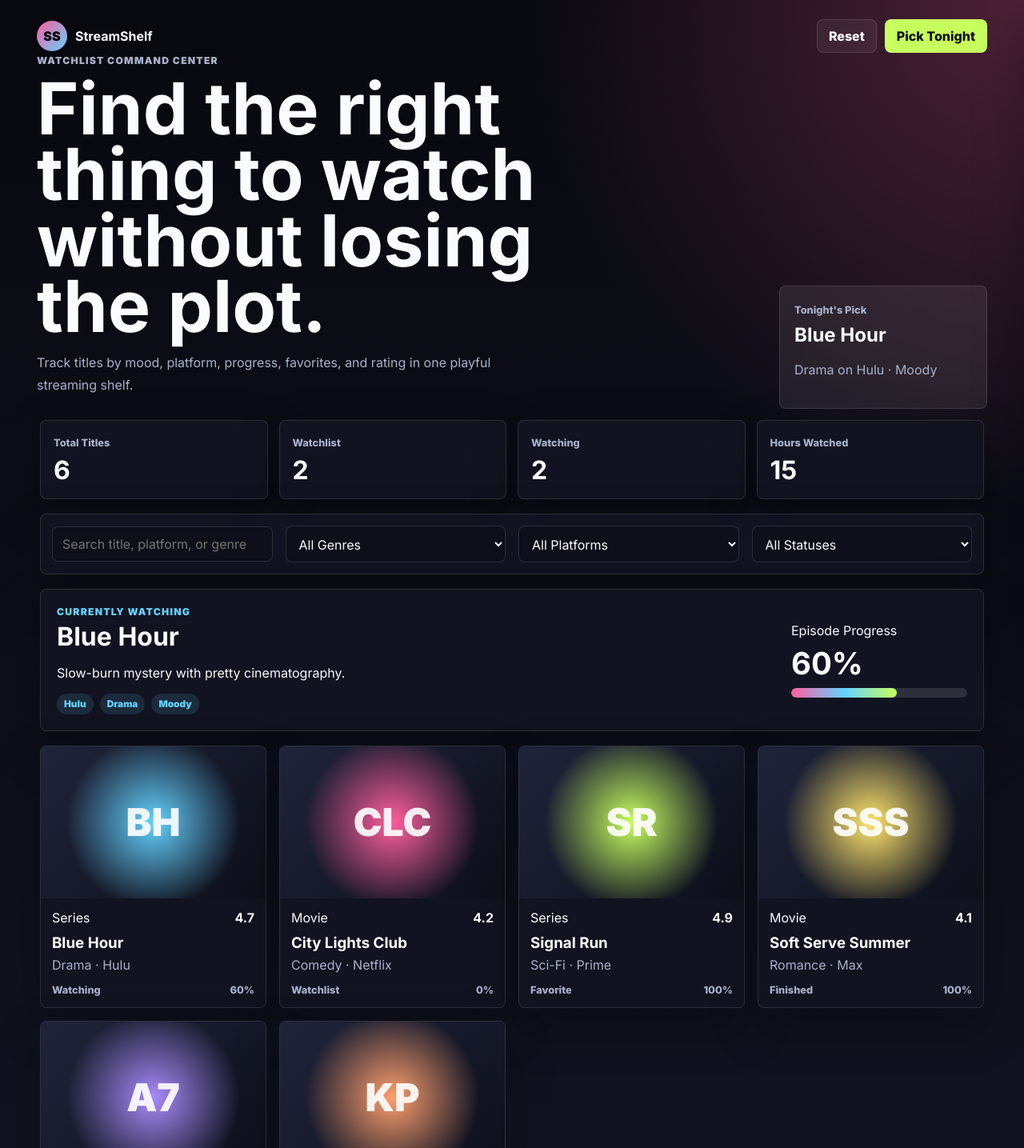
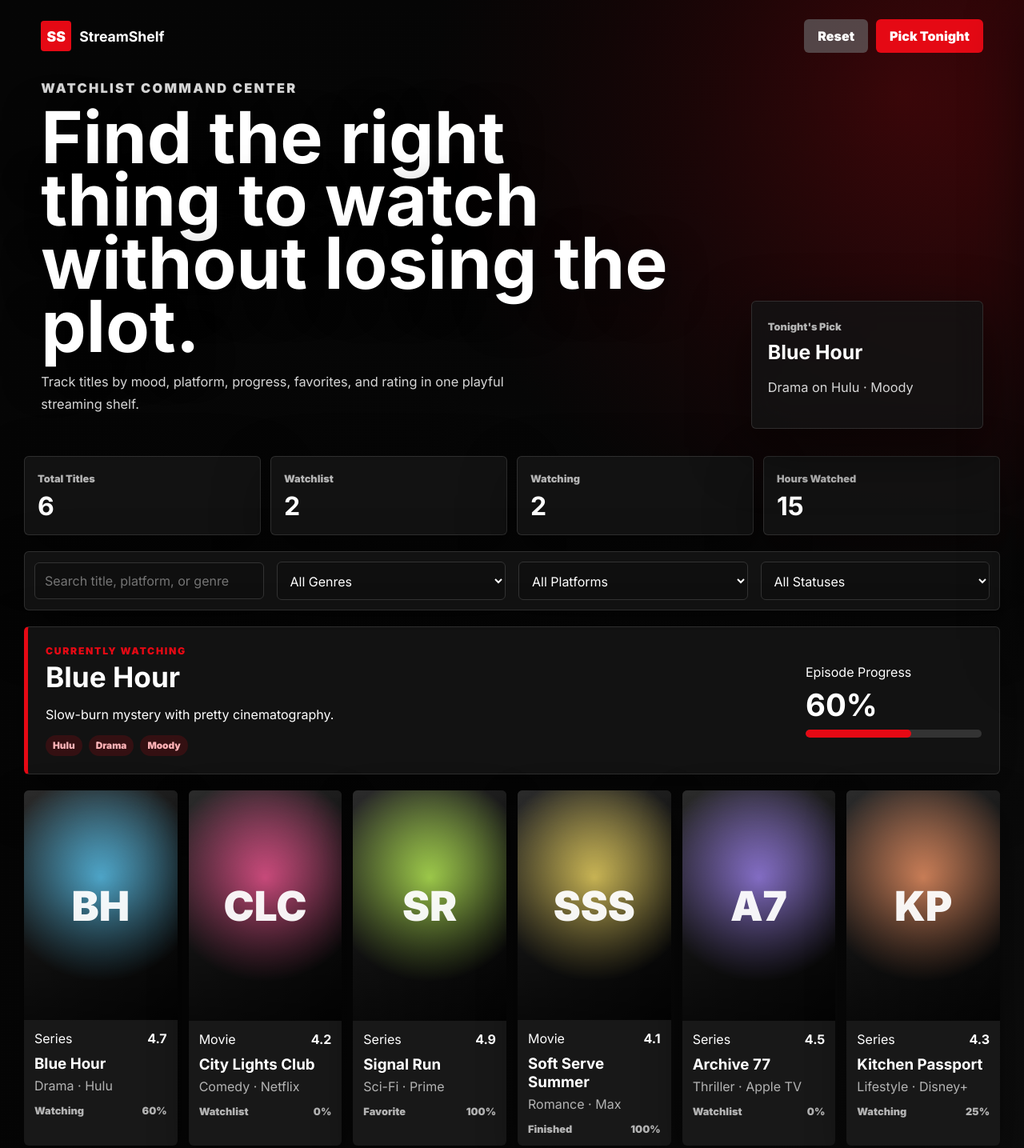
Before and after one commit to briannab1997/BB-StreamShelf, a website: page index.html in a window 1280 px wide. Shown: the top 1435 px of the page at 80% size. Drawn offline with Linux system fonts and the light colour scheme.

Commit message:
Update StreamShelf styling

```diff
--- a/css/style.css
+++ b/css/style.css
@@ -1,71 +1,273 @@
 :root {
-  --bg: #08090f;
-  --surface: #121422;
-  --surface-2: #1b1f33;
-  --ink: #f9fbff;
-  --muted: #a9b1ca;
-  --pink: #ff5e9c;
-  --blue: #63d2ff;
-  --lime: #c7ff5e;
-  --yellow: #ffe56b;
-  --line: rgba(255,255,255,.12);
-  --radius: 8px;
+  --bg: #050505;
+  --surface: #141414;
+  --surface-2: #1f1f1f;
+  --ink: #ffffff;
+  --muted: #b3b3b3;
+  --red: #e50914;
+  --red-dark: #b20710;
+  --line: rgba(255, 255, 255, 0.12);
+  --radius: 6px;
   --font: "Inter", system-ui, sans-serif;
 }
+
 * { box-sizing: border-box; }
-body { margin: 0; min-height: 100vh; background: radial-gradient(circle at top right, rgba(255,94,156,.28), transparent 30%), linear-gradient(180deg, #08090f, #121422); color: var(--ink); font-family: var(--font); }
+
+body {
+  margin: 0;
+  min-height: 100vh;
+  background:
+    linear-gradient(90deg, rgba(5, 5, 5, 0.98) 0%, rgba(5, 5, 5, 0.76) 48%, rgba(5, 5, 5, 0.4) 100%),
+    radial-gradient(circle at 88% 8%, rgba(229, 9, 20, 0.45), transparent 34%),
+    linear-gradient(180deg, #050505, #111);
+  color: var(--ink);
+  font-family: var(--font);
+}
+
 button, input, select { font: inherit; }
 button { cursor: pointer; }
-.shell { padding: 24px clamp(18px,4vw,46px) 42px; }
-.nav, .hero, .toolbar, .spotlight, .card-line, .status-row, .drawer-actions { display: flex; align-items: center; justify-content: space-between; gap: 16px; }
-.brand { display: flex; align-items: center; gap: 10px; font-weight: 900; }
-.brand span { width: 38px; height: 38px; display: grid; place-items: center; border-radius: 50%; background: linear-gradient(135deg, var(--pink), var(--blue)); color: #05060a; }
+
+.shell {
+  min-height: 620px;
+  padding: 24px clamp(18px, 4vw, 54px) 120px;
+}
+
+.nav, .hero, .toolbar, .spotlight, .card-line, .status-row, .drawer-actions {
+  display: flex;
+  align-items: center;
+  justify-content: space-between;
+  gap: 16px;
+}
+
+.brand {
+  display: flex;
+  align-items: center;
+  gap: 10px;
+  font-size: 1.1rem;
+  font-weight: 900;
+}
+
+.brand span {
+  width: 38px;
+  height: 38px;
+  display: grid;
+  place-items: center;
+  border-radius: 4px;
+  background: var(--red);
+  color: #fff;
+  font-weight: 900;
+}
+
 .nav-actions { display: flex; gap: 10px; }
-.primary-btn, .ghost-btn, .drawer-actions button, .close-btn { border: 1px solid var(--line); border-radius: var(--radius); font-weight: 800; }
-.primary-btn, .ghost-btn, .drawer-actions button { padding: 10px 14px; }
-.primary-btn { background: var(--lime); color: #111; }
-.ghost-btn { background: rgba(255,255,255,.06); color: var(--ink); }
-.hero { align-items: end; min-height: 390px; }
-.hero h1 { max-width: 780px; margin: 8px 0 12px; font-size: clamp(2.6rem, 7vw, 5.8rem); line-height: .92; letter-spacing: 0; }
-.hero p { max-width: 620px; color: var(--muted); line-height: 1.7; }
-.eyebrow { margin: 0; color: var(--blue); font-size: .76rem; font-weight: 900; text-transform: uppercase; letter-spacing: .1em; }
-.hero-pick { min-width: 260px; border: 1px solid var(--line); border-radius: var(--radius); background: rgba(255,255,255,.08); padding: 18px; backdrop-filter: blur(16px); }
-.hero-pick span, .metrics span, .status-row span { color: var(--muted); font-size: .8rem; font-weight: 800; }
-.hero-pick strong { display: block; margin: 8px 0; font-size: 1.5rem; }
-.main { width: min(1180px, calc(100% - 32px)); margin: -28px auto 46px; display: grid; gap: 18px; }
-.metrics { display: grid; grid-template-columns: repeat(4, minmax(0, 1fr)); gap: 14px; }
-.metrics article, .toolbar, .spotlight, .media-card, .drawer-card { border: 1px solid var(--line); border-radius: var(--radius); background: rgba(18,20,34,.9); box-shadow: 0 24px 60px rgba(0,0,0,.28); }
-.metrics article { padding: 16px; }
-.metrics strong { display: block; margin-top: 6px; font-size: 2rem; }
-.toolbar { padding: 14px; }
-input, select { width: 100%; border: 1px solid var(--line); border-radius: var(--radius); background: #0d0f1a; color: var(--ink); padding: 11px 12px; }
-.spotlight { padding: 20px; }
-.spotlight h2 { margin: 4px 0; font-size: 2rem; }
-.project-tags { display: flex; flex-wrap: wrap; gap: 8px; margin-top: 14px; }
-.project-tags span { border-radius: 999px; background: rgba(99,210,255,.12); color: var(--blue); padding: 6px 9px; font-size: .74rem; font-weight: 900; }
+
+.primary-btn, .ghost-btn, .drawer-actions button, .close-btn {
+  border: 1px solid transparent;
+  border-radius: var(--radius);
+  font-weight: 850;
+}
+
+.primary-btn, .ghost-btn, .drawer-actions button { padding: 10px 16px; }
+.primary-btn { background: var(--red); color: #fff; }
+.primary-btn:hover, .drawer-actions button:hover { background: var(--red-dark); }
+.ghost-btn { background: rgba(109, 109, 110, 0.62); color: #fff; }
+
+.hero {
+  align-items: end;
+  min-height: 470px;
+}
+
+.hero h1 {
+  max-width: 820px;
+  margin: 8px 0 14px;
+  font-size: clamp(2.6rem, 7vw, 6.3rem);
+  line-height: 0.88;
+  letter-spacing: 0;
+  text-shadow: 0 12px 50px rgba(0, 0, 0, 0.65);
+}
+
+.hero p {
+  max-width: 650px;
+  color: #d6d6d6;
+  line-height: 1.7;
+  font-size: 1.02rem;
+}
+
+.eyebrow {
+  margin: 0;
+  color: var(--red);
+  font-size: 0.76rem;
+  font-weight: 900;
+  text-transform: uppercase;
+  letter-spacing: 0.14em;
+}
+
+.hero-pick {
+  min-width: 290px;
+  border: 1px solid var(--line);
+  border-radius: var(--radius);
+  background: rgba(20, 20, 20, 0.84);
+  padding: 20px;
+  box-shadow: 0 24px 70px rgba(0, 0, 0, 0.55);
+  backdrop-filter: blur(18px);
+}
+
+.hero-pick span, .metrics span, .status-row span {
+  color: var(--muted);
+  font-size: 0.8rem;
+  font-weight: 850;
+}
+
+.hero-pick strong {
+  display: block;
+  margin: 8px 0;
+  font-size: 1.55rem;
+}
+
+.main {
+  width: min(1220px, calc(100% - 32px));
+  margin: -86px auto 46px;
+  display: grid;
+  gap: 20px;
+}
+
+.metrics {
+  display: grid;
+  grid-template-columns: repeat(4, minmax(0, 1fr));
+  gap: 12px;
+}
+
+.metrics article, .toolbar, .spotlight, .drawer-card {
+  border: 1px solid var(--line);
+  border-radius: var(--radius);
+  background: rgba(20, 20, 20, 0.94);
+  box-shadow: 0 24px 70px rgba(0, 0, 0, 0.42);
+}
+
+.metrics article {
+  padding: 16px;
+}
+
+.metrics strong {
+  display: block;
+  margin-top: 6px;
+  font-size: 2rem;
+}
+
+.toolbar {
+  padding: 12px;
+}
+
+input, select {
+  width: 100%;
+  border: 1px solid #333;
+  border-radius: var(--radius);
+  background: #0f0f0f;
+  color: var(--ink);
+  padding: 12px;
+}
+
+.spotlight {
+  padding: 22px;
+  border-left: 5px solid var(--red);
+}
+
+.spotlight h2 {
+  margin: 4px 0;
+  font-size: 2.2rem;
+}
+
+.project-tags {
+  display: flex;
+  flex-wrap: wrap;
+  gap: 8px;
+  margin-top: 14px;
+}
+
+.project-tags span {
+  border-radius: 999px;
+  background: rgba(229, 9, 20, 0.16);
+  color: #ffb3b7;
+  padding: 6px 9px;
+  font-size: 0.74rem;
+  font-weight: 900;
+}
+
 .progress-panel { min-width: 220px; }
 .progress-panel strong { display: block; margin: 8px 0; font-size: 2.4rem; }
-.progress-track { overflow: hidden; height: 12px; border-radius: 999px; background: rgba(255,255,255,.12); }
-.progress-track i { display: block; height: 100%; border-radius: inherit; background: linear-gradient(90deg, var(--pink), var(--blue), var(--lime)); }
-.media-grid { display: grid; grid-template-columns: repeat(auto-fit, minmax(240px, 1fr)); gap: 16px; }
-.media-card { overflow: hidden; transition: transform .2s ease; }
-.media-card:hover { transform: translateY(-4px); }
-.poster { min-height: 190px; display: grid; place-items: center; background: radial-gradient(circle, var(--poster), transparent 64%), linear-gradient(135deg, #20243a, #0d0f1a); }
-.poster span { font-size: 3rem; font-weight: 900; color: rgba(255,255,255,.9); }
-.media-copy { padding: 14px; }
+.progress-track { overflow: hidden; height: 10px; border-radius: 999px; background: rgba(255, 255, 255, 0.14); }
+.progress-track i { display: block; height: 100%; border-radius: inherit; background: var(--red); }
+
+.media-grid {
+  display: grid;
+  grid-template-columns: repeat(auto-fit, minmax(190px, 1fr));
+  gap: 14px;
+}
+
+.media-card {
+  overflow: hidden;
+  border: 0;
+  border-radius: var(--radius);
+  background: #181818;
+  box-shadow: 0 18px 48px rgba(0, 0, 0, 0.42);
+  transition: transform 0.2s ease, box-shadow 0.2s ease;
+}
+
+.media-card:hover {
+  transform: scale(1.045);
+  box-shadow: 0 24px 70px rgba(0, 0, 0, 0.58);
+  z-index: 3;
+}
+
+.poster {
+  aspect-ratio: 2 / 3;
+  min-height: 0;
+  display: grid;
+  place-items: center;
+  background:
+    linear-gradient(180deg, transparent 0%, rgba(0, 0, 0, 0.58) 100%),
+    radial-gradient(circle at 50% 38%, var(--poster), transparent 64%),
+    linear-gradient(135deg, #2b2b2b, #080808);
+}
+
+.poster span {
+  font-size: 3.2rem;
+  font-weight: 900;
+  color: rgba(255, 255, 255, 0.94);
+}
+
+.media-copy { padding: 13px; }
 .media-copy h3 { margin: 10px 0 6px; }
 .media-copy p { color: var(--muted); margin: 0 0 14px; }
-.drawer { position: fixed; inset: 0 0 0 auto; width: min(430px, 100%); transform: translateX(100%); transition: transform .2s ease; z-index: 20; }
+
+.drawer {
+  position: fixed;
+  inset: 0 0 0 auto;
+  width: min(430px, 100%);
+  transform: translateX(100%);
+  transition: transform 0.2s ease;
+  z-index: 20;
+}
+
 .drawer.open { transform: translateX(0); }
-.drawer-card { height: 100%; overflow: auto; border-radius: 0; padding: 22px; background: #10121f; }
-.close-btn { float: right; width: 34px; height: 34px; background: rgba(255,255,255,.08); color: var(--ink); }
+.drawer-card { height: 100%; overflow: auto; border-radius: 0; padding: 22px; background: #101010; }
+.close-btn { float: right; width: 34px; height: 34px; background: #2b2b2b; color: var(--ink); }
 .drawer-card h2 { clear: both; font-size: 2rem; }
 .detail-grid { display: grid; grid-template-columns: 1fr 1fr; gap: 10px; margin: 18px 0; }
-.detail-grid div { border: 1px solid var(--line); border-radius: var(--radius); padding: 12px; background: rgba(255,255,255,.05); }
-.detail-grid span { display: block; color: var(--muted); font-size: .76rem; }
+.detail-grid div { border: 1px solid var(--line); border-radius: var(--radius); padding: 12px; background: #181818; }
+.detail-grid span { display: block; color: var(--muted); font-size: 0.76rem; }
 .drawer-actions { flex-wrap: wrap; justify-content: flex-start; }
-.drawer-actions button { background: var(--pink); color: white; }
-.toast { position: fixed; right: 18px; bottom: 18px; opacity: 0; transform: translateY(18px); background: var(--lime); color: #111; border-radius: var(--radius); padding: 12px 14px; font-weight: 900; transition: .2s ease; }
+.drawer-actions button { background: var(--red); color: white; }
+.toast { position: fixed; right: 18px; bottom: 18px; opacity: 0; transform: translateY(18px); background: var(--red); color: #fff; border-radius: var(--radius); padding: 12px 14px; font-weight: 900; transition: 0.2s ease; }
 .toast.show { opacity: 1; transform: translateY(0); }
-@media (max-width: 820px) { .hero, .spotlight, .toolbar { align-items: stretch; flex-direction: column; } .metrics { grid-template-columns: 1fr 1fr; } .progress-panel, .hero-pick { min-width: 0; width: 100%; } }
-@media (max-width: 540px) { .metrics, .detail-grid { grid-template-columns: 1fr; } .hero h1 { font-size: 2.4rem; } }
+
+@media (max-width: 820px) {
+  .hero, .spotlight, .toolbar { align-items: stretch; flex-direction: column; }
+  .metrics { grid-template-columns: 1fr 1fr; }
+  .progress-panel, .hero-pick { min-width: 0; width: 100%; }
+  .main { margin-top: -46px; }
+}
+
+@media (max-width: 540px) {
+  .metrics, .detail-grid { grid-template-columns: 1fr; }
+  .hero h1 { font-size: 2.45rem; }
+}
```
Also changed, not shown: assets/streamshelf-dashboard.png, assets/streamshelf-detail.png.
